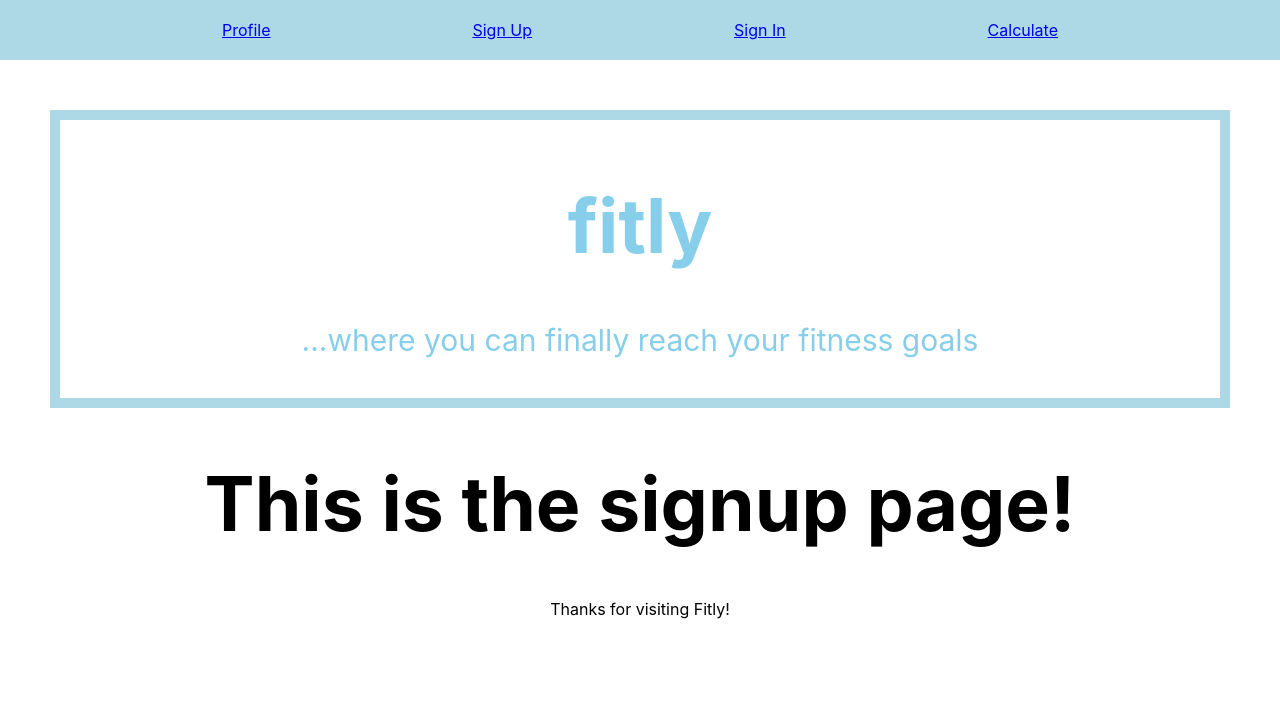
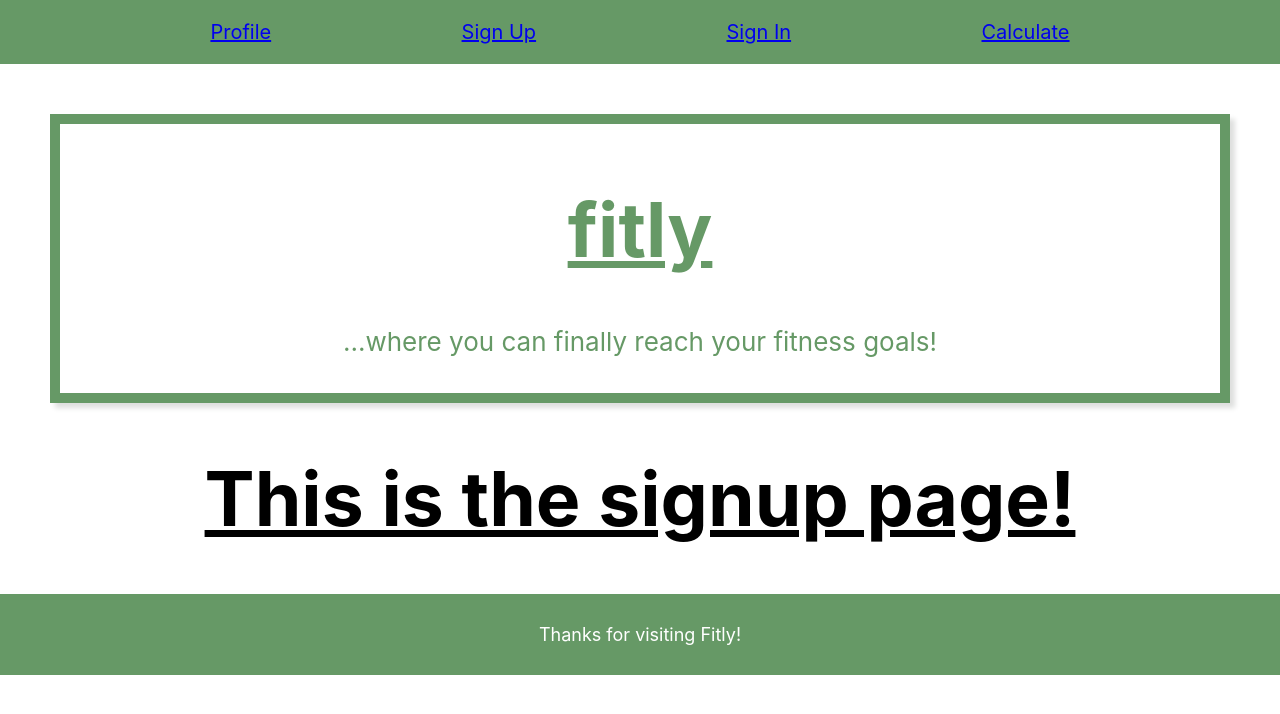
Before and after one commit to mariannebourcier/fitly, a React (Create React App) app in the folder client/: page /signup in a window 1280 px wide. Shown: the top 714 px of the page. Built offline with nearby package versions, Linux system fonts and the light colour scheme.

Commit message:
home styling

```diff
--- a/client/src/App.js
+++ b/client/src/App.js
@@ -6,6 +6,8 @@ import Signup from "./components/Signup/Signup";
 import Signin from "./components/Signin/Signin";
 import Nav from './components/Nav/Nav';
 import Header from './components/Header/Header';
+import Footer from './components/Footer/Footer';
+
 //top level component
 //manage all routes
 function App() {
@@ -16,7 +18,7 @@ function App() {
 
 
       <Routes>
-        <Route path="/" element={<Home title="welcome to fitly" />} />
+        <Route path="/" element={<Home title="welcome" />} />
         <Route path="profile" element={<Profile title="This is the profile page!" />} >
           <Route path="profileID" element={<h1>This is a nested route!</h1>} />
         </Route>
@@ -25,9 +27,7 @@ function App() {
         <Route path="calculate" element={<h1>Calculate your macros</h1>} />
       </Routes>
 
-      <footer>
-        Thanks for visiting Fitly!
-      </footer>
+    <Footer />
     </div>
   );
 }
--- /dev/null
+++ b/client/src/components/Footer/Footer.css
@@ -0,0 +1,7 @@
+footer {
+  background-color:hsl(120, 20%, 50%) ;
+  color: white;
+  padding: 30px;
+  font-size: 18px;
+  margin-top: 50px;
+}
--- /dev/null
+++ b/client/src/components/Footer/Footer.js
@@ -0,0 +1,10 @@
+import React from "react";
+import './Footer.css';
+
+export default function Footer() {
+  return (
+    <footer>
+      Thanks for visiting Fitly!
+    </footer>
+  )
+}
--- a/client/src/components/Header/Header.css
+++ b/client/src/components/Header/Header.css
@@ -1,15 +1,18 @@
 .header {
-  border: solid 10px lightblue;
-  color: skyblue;
+  border: solid 10px hsl(120, 20%, 50%);
+  color: hsl(120, 20%, 50%);
   margin: 50px;
   padding-top: 10px;
   padding-bottom: 10px;
+  box-shadow: 5px 5px 5px  rgb(222, 223, 222);
 }
 
 h1 {
   font-size: 75px;
+  text-decoration: underline;
 }
 
 .p-header {
-  font-size: 30px;
+  font-size: 26px;
+  color: hsl(120, 20%, 50%);
 }
--- a/client/src/components/Header/Header.js
+++ b/client/src/components/Header/Header.js
@@ -7,7 +7,7 @@ export default function Header() {
     <div className="header">
 
         <h1>fitly</h1>
-        <p className="p-header"> ...where you can finally reach your fitness goals</p>
+        <p className="p-header"> ...where you can finally reach your fitness goals!</p>
 
     </div>
 
--- a/client/src/components/Nav/Nav.css
+++ b/client/src/components/Nav/Nav.css
@@ -3,5 +3,11 @@ nav {
   flex-direction: row;
   justify-content: space-evenly;
   padding: 20px;
-  background-color: lightblue;
+  background-color: hsl(120, 20%, 50%);
 }
+
+.navigation {
+  font-size: 20px;
+  text-decoration: none;
+  color: white;
+}
```
